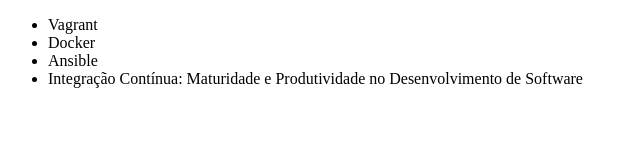
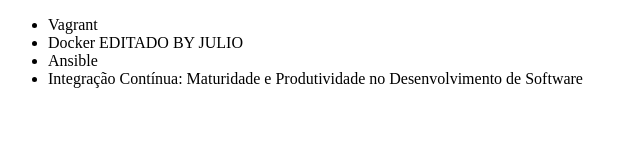
Before and after one commit to juliogiacobbo/alura-git, a plain HTML site: page index.html in a window 1280 px wide. Shown: the whole page, without its empty margins (0-640 px from the left). Drawn offline with Linux system fonts and the light colour scheme.

Commit message:
mudando o nome do docker

```diff
--- a/index.html
+++ b/index.html
@@ -7,7 +7,7 @@
 <body>
     <ul>
         <li>Vagrant</li>
-        <li>Docker</li>
+        <li>Docker EDITADO BY JULIO</li>
         <li>Ansible</li>
         <li>Integração Contínua: Maturidade e Produtividade no Desenvolvimento de Software</li>
     </ul>
```
